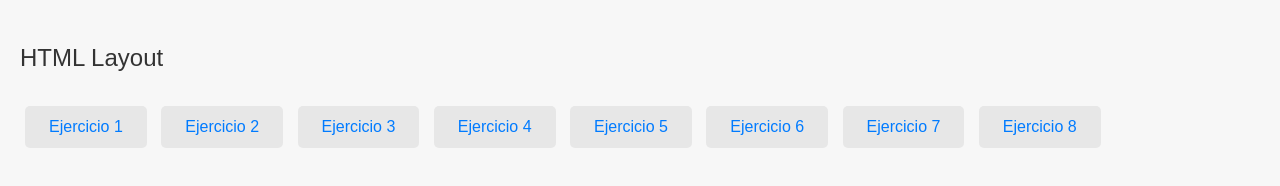
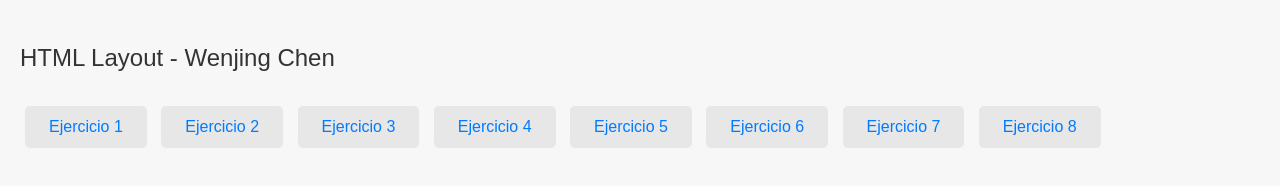
Before and after one commit to WeJ-Ch/HTML-Layout, a plain HTML site: page index.html in a window 1280 px wide. Drawn offline with Linux system fonts and the light colour scheme.

Commit message:
Add files via upload

```diff
--- a/index.html
+++ b/index.html
@@ -3,7 +3,7 @@
 <head>
   <meta charset="UTF-8">
   <meta name="viewport" content="width=device-width, initial-scale=1.0">
-  <title>HTML Layout - Wenjing Chen</title>
+  <title>HTML Layout</title>
   <style>
     body {
       font-family: Arial, sans-serif;
@@ -43,7 +43,7 @@
 </head>
 <body>
 
-<p>HTML Layout</p>
+<p>HTML Layout - Wenjing Chen</p>
 <a href="ejercicio 1.html">Ejercicio 1</a>
 <a href="ejercicio 2.html">Ejercicio 2</a>
 <a href="ejercicio 3.html">Ejercicio 3</a>
```
